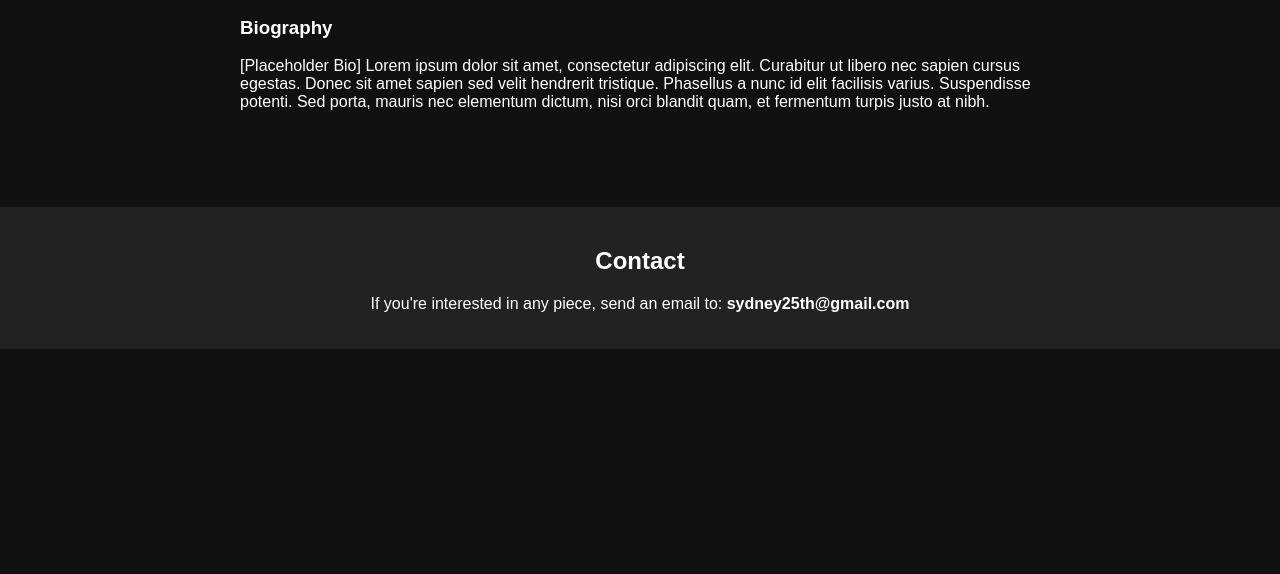
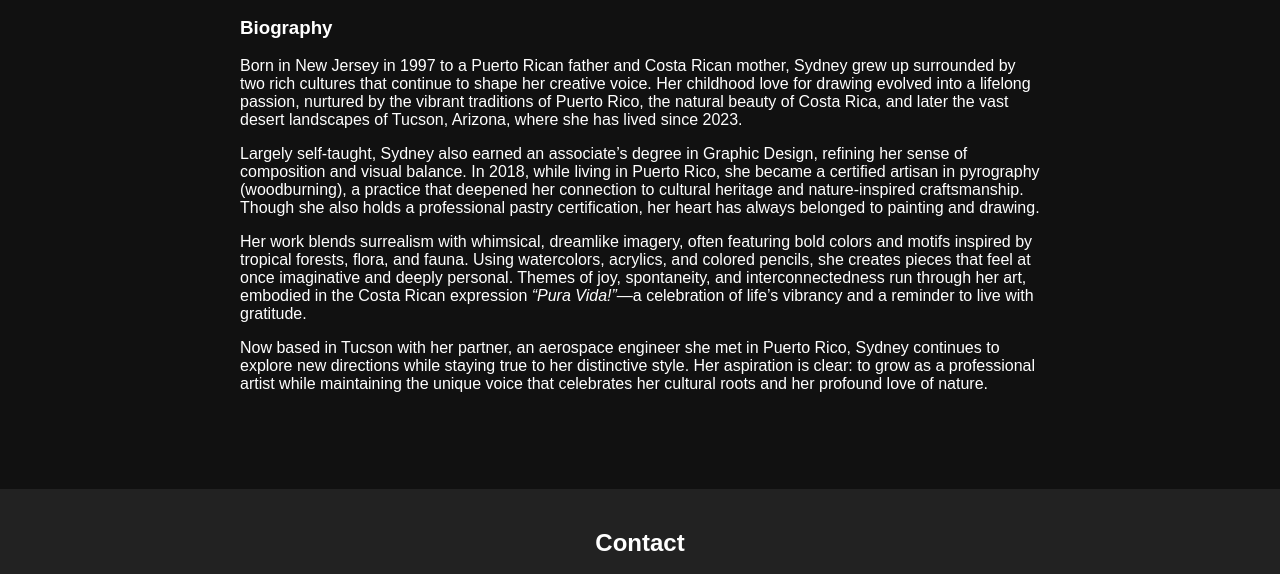
Before and after one commit to DavidPaeres/art-of-syd, a plain HTML site: page about.html in a window 1280 px wide. Shown: the part 733-1307 px from the top of the page. Before the commit the page ends 1082 px from the top, so only its background shows below. Drawn offline with Linux system fonts and the light colour scheme.

Commit message:
Adding Biography

```diff
--- a/about.html
+++ b/about.html
@@ -30,13 +30,14 @@
   </div>
   <section>
     <h3>Biography</h3>
-    <p>
-      [Placeholder Bio] Lorem ipsum dolor sit amet, consectetur adipiscing elit.
-      Curabitur ut libero nec sapien cursus egestas. Donec sit amet sapien sed
-      velit hendrerit tristique. Phasellus a nunc id elit facilisis varius.
-      Suspendisse potenti. Sed porta, mauris nec elementum dictum, nisi orci
-      blandit quam, et fermentum turpis justo at nibh.
-    </p>
+    <p>Born in New Jersey in 1997 to a Puerto Rican father and Costa Rican mother, Sydney grew up surrounded by two rich cultures that continue to shape her creative voice. Her childhood love for drawing evolved into a lifelong passion, nurtured by the vibrant traditions of Puerto Rico, the natural beauty of Costa Rica, and later the vast desert landscapes of Tucson, Arizona, where she has lived since 2023.</p>
+
+    <p>Largely self-taught, Sydney also earned an associate’s degree in Graphic Design, refining her sense of composition and visual balance. In 2018, while living in Puerto Rico, she became a certified artisan in pyrography (woodburning), a practice that deepened her connection to cultural heritage and nature-inspired craftsmanship. Though she also holds a professional pastry certification, her heart has always belonged to painting and drawing.</p>
+
+    <p>Her work blends surrealism with whimsical, dreamlike imagery, often featuring bold colors and motifs inspired by tropical forests, flora, and fauna. Using watercolors, acrylics, and colored pencils, she creates pieces that feel at once imaginative and deeply personal. Themes of joy, spontaneity, and interconnectedness run through her art, embodied in the Costa Rican expression <em>“Pura Vida!”</em>—a celebration of life’s vibrancy and a reminder to live with gratitude.</p>
+
+    <p>Now based in Tucson with her partner, an aerospace engineer she met in Puerto Rico, Sydney continues to explore new directions while staying true to her distinctive style. Her aspiration is clear: to grow as a professional artist while maintaining the unique voice that celebrates her cultural roots and her profound love of nature.</p>
+  </div>
   </section>
 </main>
 
```
